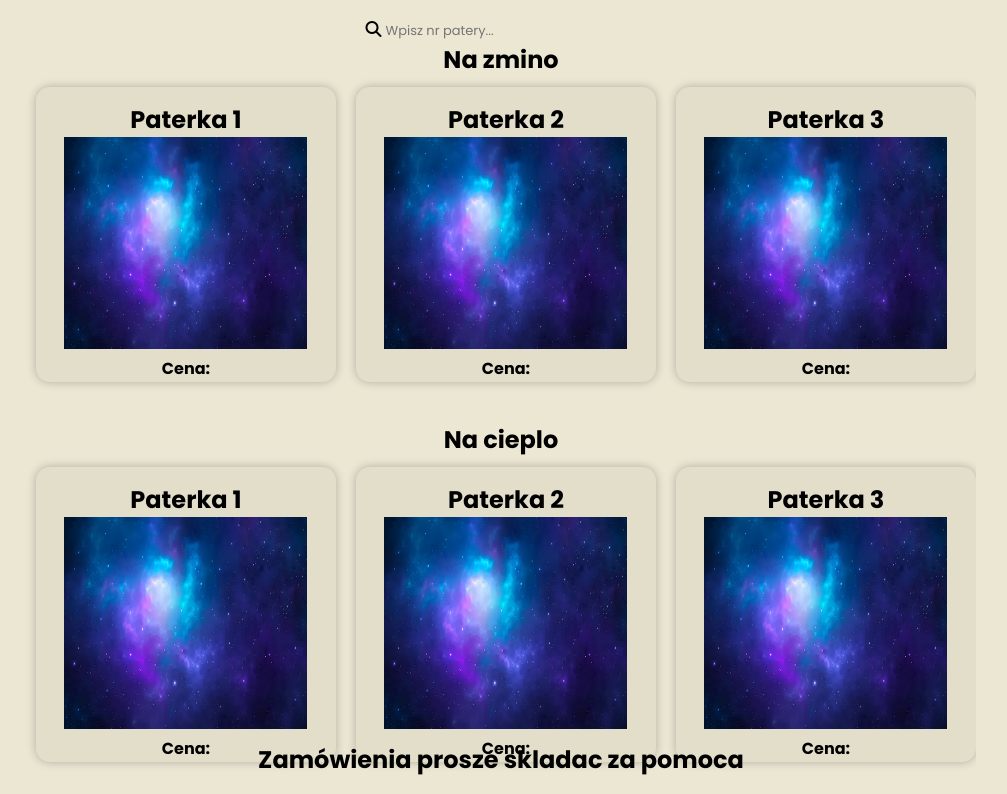
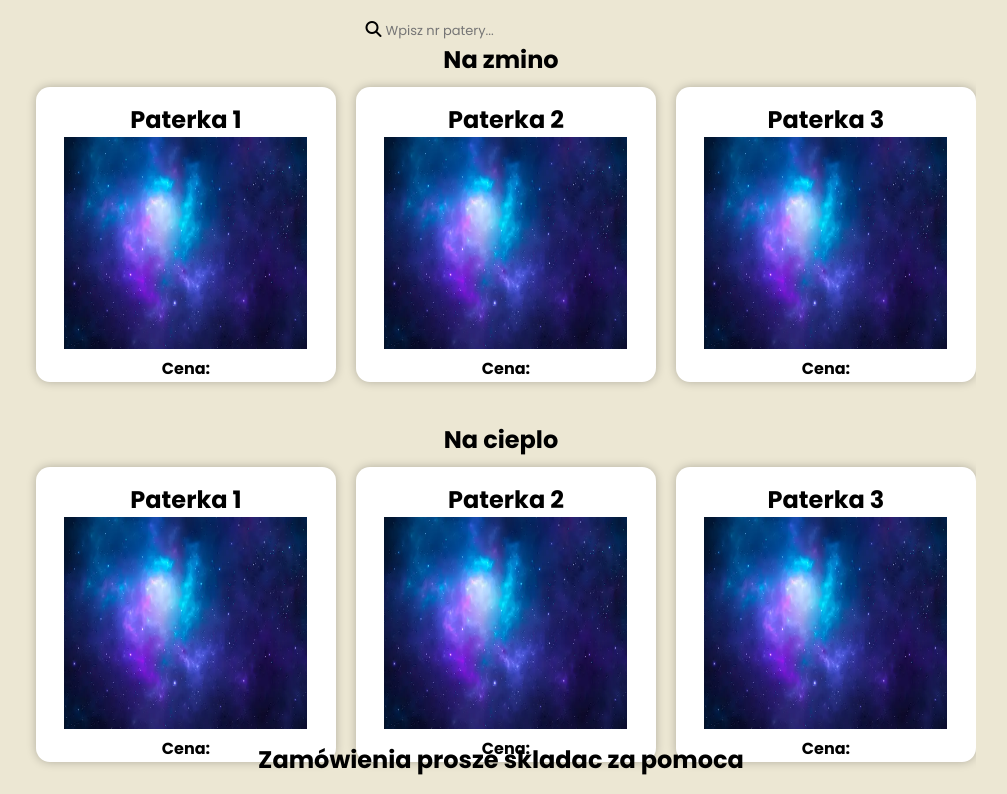
Before and after one commit to L4YNX/patera, a plain HTML site: page index.html in a window 1280 px wide. Shown: the part 1658-2452 px from the top of the page, without its empty margins (139-1146 px from the left). Drawn offline with Linux system fonts and the light colour scheme.

Commit message:
Update style.css
white

```diff
--- a/css/style.css
+++ b/css/style.css
@@ -177,7 +177,7 @@ section{
     height: 335px;
     padding: 10px 30px;
     flex-shrink: 0;
-    background-color: #e2dec9;
+    background-color: white;
     border-radius: 14px;
     text-align: center;
     box-shadow: 0 0 10px rgba(0, 0, 0, 0.25);
```
